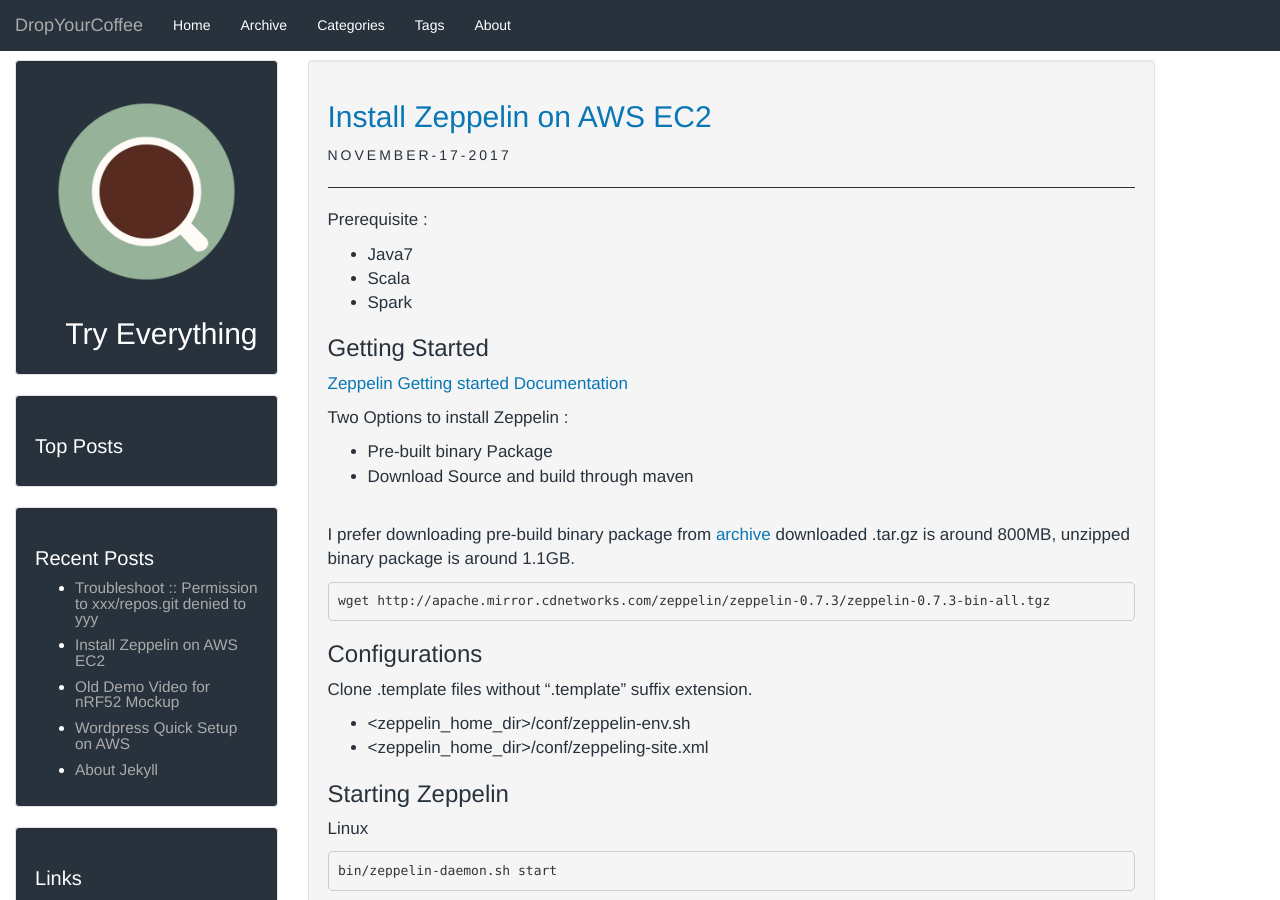
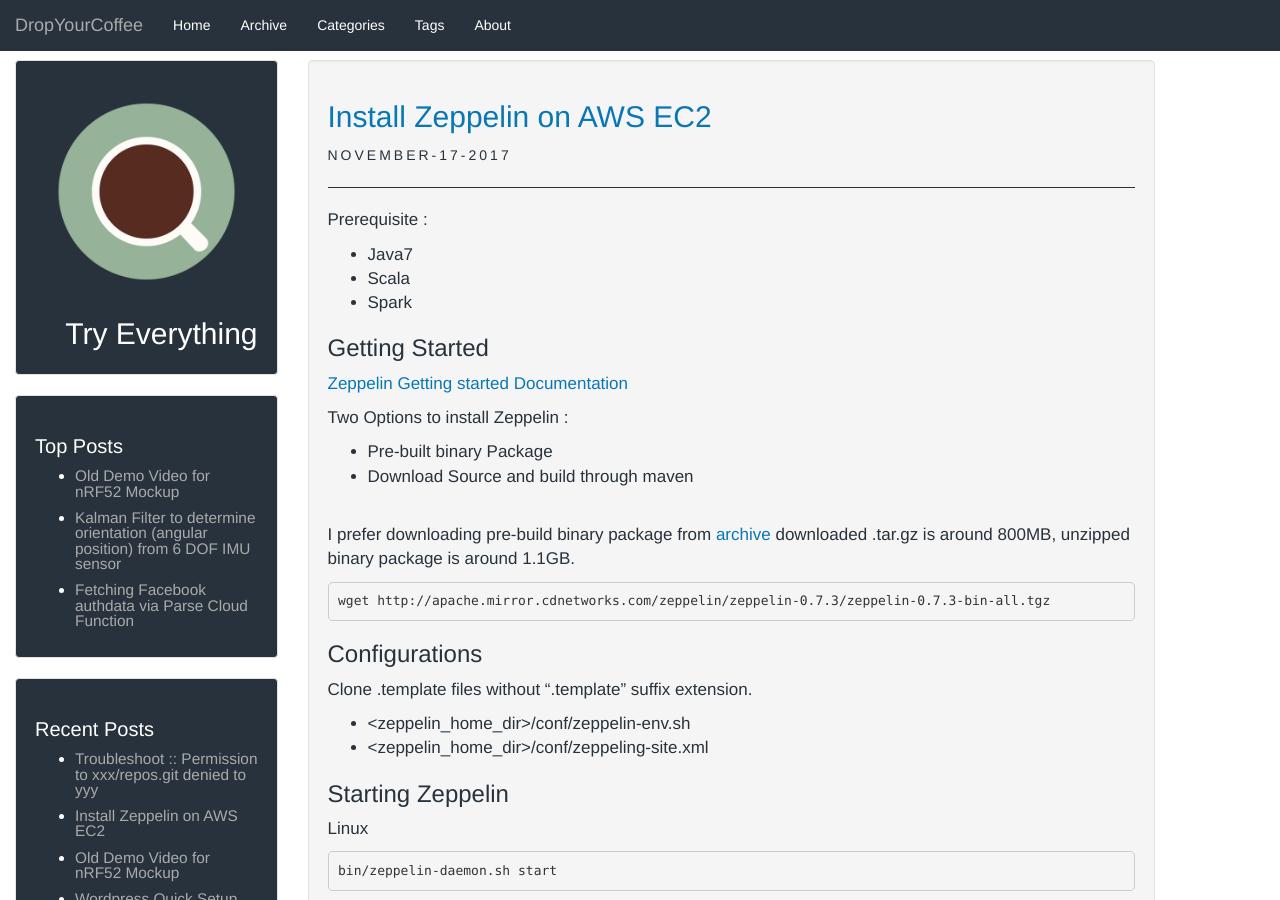
Before and after one commit to dropyourcoffee/blog, a Jekyll site: the page built from _posts/2017-11-18- Ubuntu Zeppelin install.markdown, in a window 1280 px wide and 900 px high. Built offline with Jekyll 4.4.1, drawn with Linux system fonts in a browser that asks for light colours.

Commit message:
post updates on 11/21 second

```diff
--- a/_data/tops.yml
+++ b/_data/tops.yml
@@ -1,2 +1,3 @@
-- url: "https://github.com/dropyourcoffee"
-  title: "My Github"
+- title: "Old Demo Video for nRF52 Mockup"
+- title: "Kalman Filter to determine orientation (angular position) from 6 DOF IMU sensor"
+- title: "Fetching Facebook authdata via Parse Cloud Function"
--- a/_includes/sidebar.html
+++ b/_includes/sidebar.html
@@ -21,7 +21,7 @@
     <ul>
         {% for top in site.data.tops %}
             {% for post in site.posts %}
-                {% if post.url contains top.url %}
+                {% if post.title contains top.title %}
                     <li><a href="{{ site.baseurl}}{{ post.url }}">{{ post.title }}</a></li>
                 {% endif %}
             {% endfor %}
```
Also changed, not shown: _posts/2017-11-17- nRF52 demo.markdown (added, +20 -0 lines), _posts/2017-11-17- nRF52 시연 데모 영상.markdown (deleted, +0 -12 lines), _posts/2017-11-18- Ubuntu Zeppelin install.markdown (renamed from _posts/2017-11-18- Ubuntu Zeppelin 설치.markdown), _posts/2017-11-20- git troubleshoot permission denied to yyy.markdown (renamed from _posts/2017-11-20- Git 한 기기에서 계정설정후에 다른 게정으로 push하고 싶을때.markdown).
